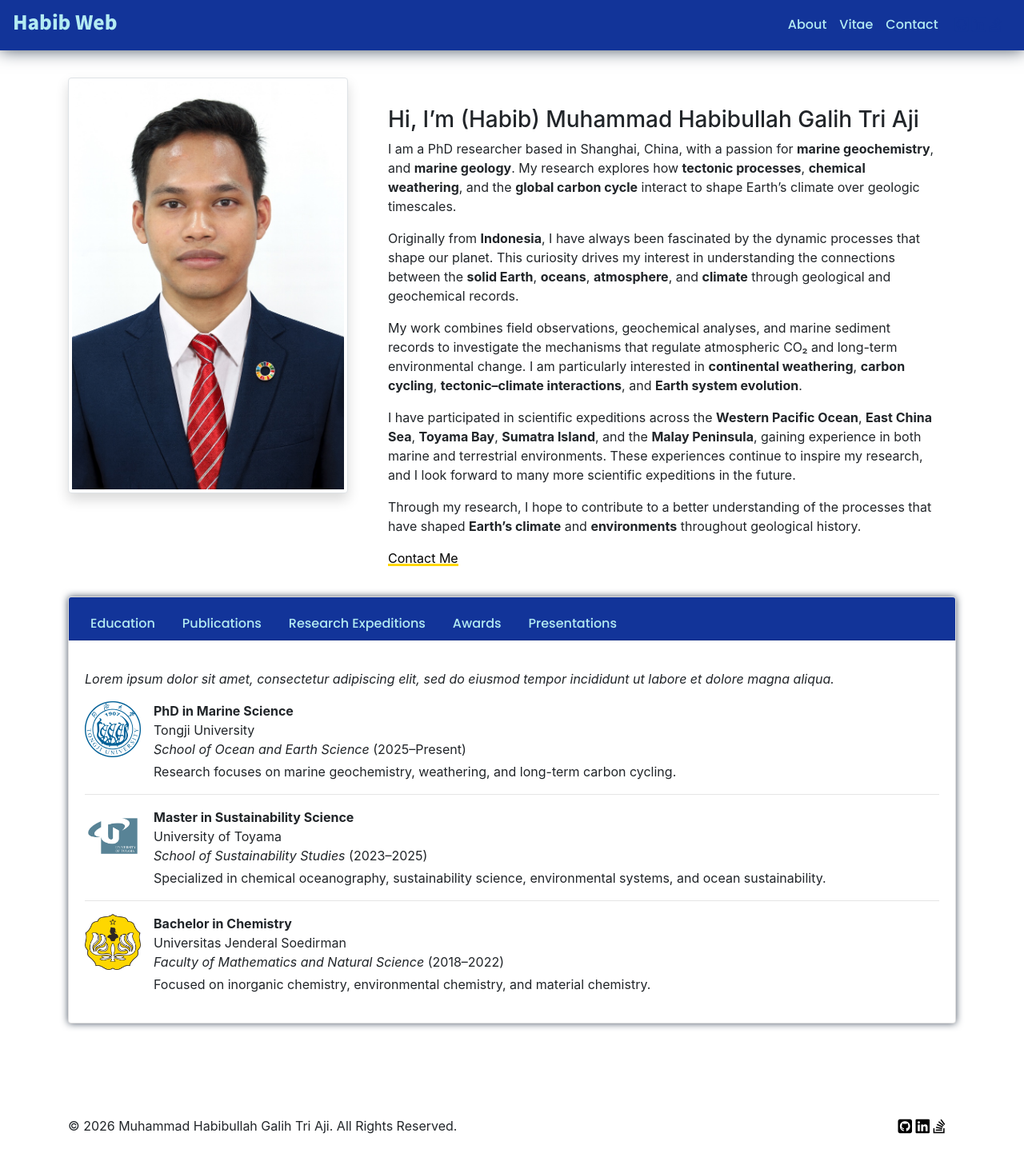
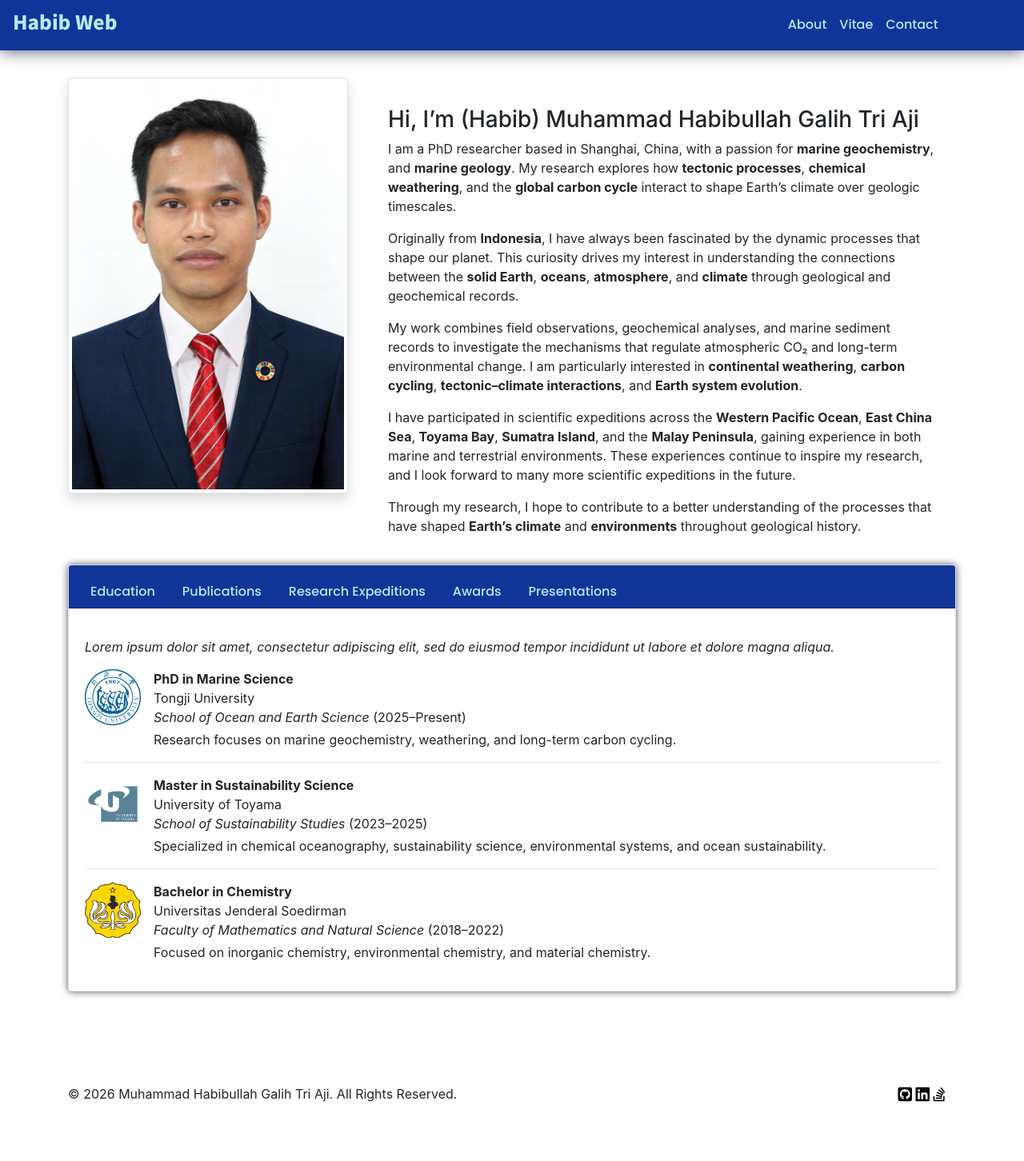
Before and after one commit to mhgta10/mhgta10.github.io, a Jekyll site: the page built from index.md, in a window 1280 px wide. Shown: the whole page at 80% size. Built offline with Jekyll 4.4.1, drawn with Linux system fonts in a browser that asks for light colours; nearby versions of some CDN libraries; comment, search, counter and statistics services are not loaded; our own code applies the rules of GitHub Pages for plain Markdown files; after the commit the page ends 1412 px from its top, so only the background shows below that.

Commit message:
Update index.md

```diff
--- a/index.md
+++ b/index.md
@@ -2,7 +2,6 @@
 layout: home
 title:
 ---
-
 ### Hi, I'm (Habib) Muhammad Habibullah Galih Tri Aji
 
 I am a PhD researcher based in Shanghai, China, with a passion for **marine geochemistry**, and **marine geology**. My research explores how **tectonic processes**, **chemical weathering**, and the **global carbon cycle** interact to shape Earth's climate over geologic timescales.
@@ -14,5 +13,3 @@ My work combines field observations, geochemical analyses, and marine sediment r
 I have participated in scientific expeditions across the **Western Pacific Ocean**, **East China Sea**, **Toyama Bay**, **Sumatra Island**, and the **Malay Peninsula**, gaining experience in both marine and terrestrial environments. These experiences continue to inspire my research, and I look forward to many more scientific expeditions in the future.
 
 Through my research, I hope to contribute to a better understanding of the processes that have shaped **Earth's climate** and **environments** throughout geological history.
-
-<a href="/contact.html" class="highlighted">Contact Me</a>
```
